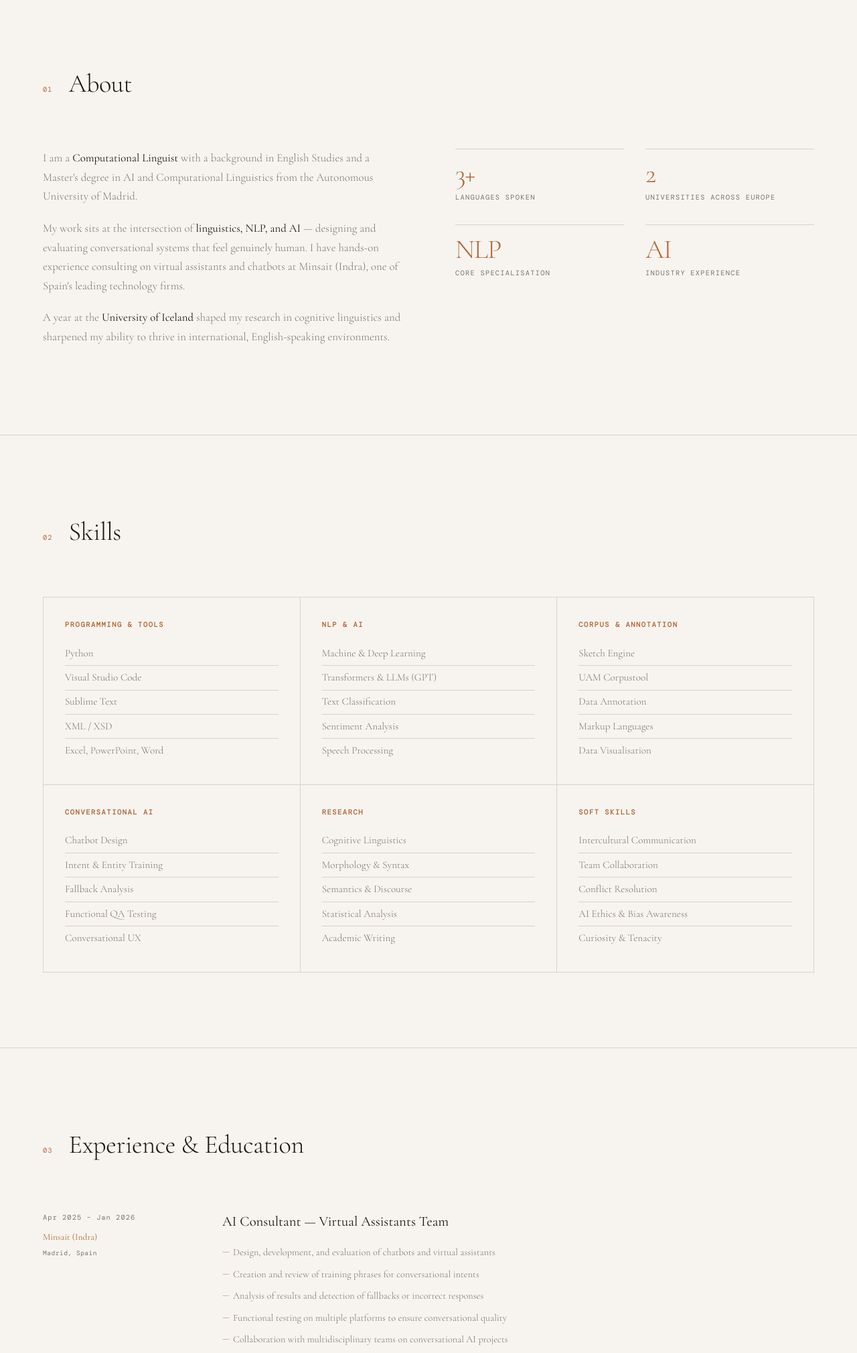
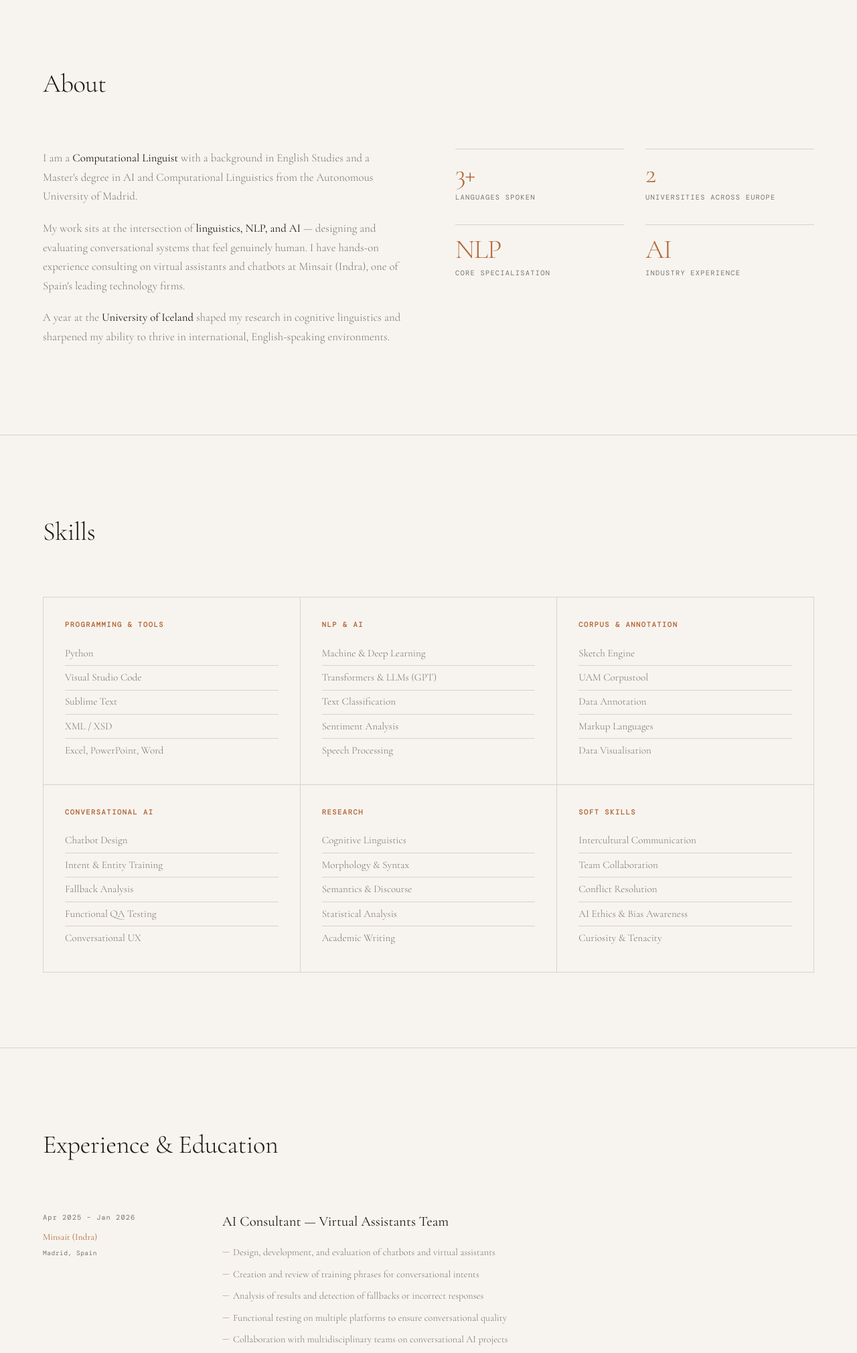
Before and after one commit to flavi02/flavi02.github.io, a plain HTML site: page index.html in a window 1280 px wide. Shown: the part 820-2840 px from the top of the page at 67% size. Drawn offline with nearby package versions, Linux system fonts and the light colour scheme; a web font is replaced by a local one.

Commit message:
section changes

```diff
--- a/index.html
+++ b/index.html
@@ -584,7 +584,6 @@
   <!-- ABOUT -->
   <section id="about">
     <div class="section-header">
-      <span class="section-num">01</span>
       <h2 class="section-title">About</h2>
     </div>
     <div class="about-grid">
@@ -624,7 +623,6 @@
   <!-- SKILLS -->
   <section id="skills">
     <div class="section-header">
-      <span class="section-num">02</span>
       <h2 class="section-title">Skills</h2>
     </div>
     <div class="skills-grid">
@@ -694,7 +692,6 @@
   <!-- EXPERIENCE & EDUCATION -->
   <section id="experience">
     <div class="section-header">
-      <span class="section-num">03</span>
       <h2 class="section-title">Experience & Education</h2>
     </div>
     <div class="timeline">
@@ -784,7 +781,6 @@
   <!-- CONTACT -->
   <section id="contact">
     <div class="section-header">
-      <span class="section-num">04</span>
       <h2 class="section-title">Contact</h2>
     </div>
     <div class="contact-inner">
```
